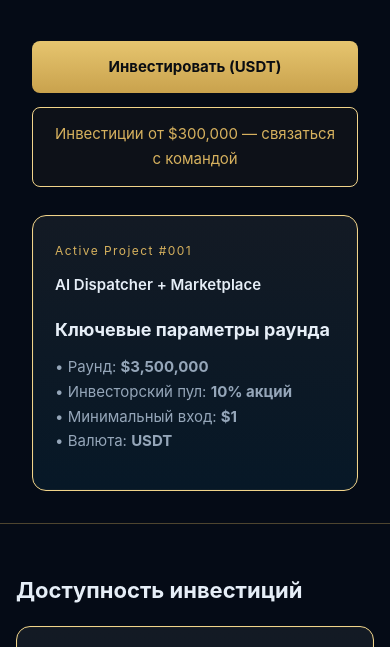
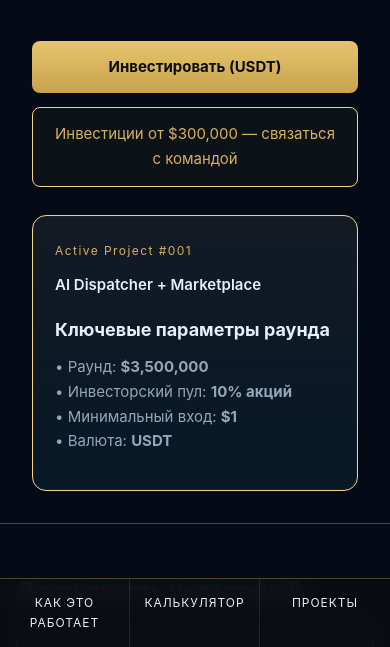
Before and after one commit to noctaivip/noctai, a plain HTML site: page index-ru.html in a window 390 px wide. Shown: the part 197-844 px from the top of the page. Drawn offline with Linux system fonts and the light colour scheme.

Commit message:
Add files via upload

```diff
--- a/index-ru.html
+++ b/index-ru.html
@@ -523,6 +523,57 @@ border-color:var(--gold);
 
 }
 </style>
+<style>
+/* ===========================
+   MOBILE BOTTOM NAV — INVESTOR MODE
+   =========================== */
+
+.mobile-bottom-nav{
+  display:none;
+}
+
+@media (max-width:768px){
+
+  .mobile-bottom-nav{
+    display:grid;
+    grid-template-columns:repeat(3,1fr);
+    position:fixed;
+    left:0;
+    right:0;
+    bottom:0;
+    z-index:2500;
+
+    background:rgba(10,13,18,0.92);
+    backdrop-filter:blur(10px);
+    border-top:1px solid rgba(214,177,94,0.35);
+  }
+
+  .mobile-bottom-nav a{
+    padding:14px 6px;
+    text-align:center;
+    font-size:12px;
+    letter-spacing:0.08em;
+    text-transform:uppercase;
+    text-decoration:none;
+    color:var(--text);
+    border-right:1px solid rgba(214,177,94,0.15);
+  }
+
+  .mobile-bottom-nav a:last-child{
+    border-right:none;
+  }
+
+  .mobile-bottom-nav a:hover{
+    color:var(--gold);
+  }
+
+  /* чтобы контент не прятался под нижней панелью */
+  body{
+    padding-bottom:64px;
+  }
+
+}
+</style>
 
 </head>
 <body>
@@ -845,5 +896,12 @@ function onProjectChange(v){
     </div>
   </div>
 </footer>
+<!-- Mobile Bottom Navigation -->
+<div class="mobile-bottom-nav">
+  <a href="how_it_works-ru.html">Как это работает</a>
+  <a href="#calc" onclick="openInvestmentCalc(); return false;">Калькулятор</a>
+  <a href="projects-ru.html">Проекты</a>
+</div>
+
 </body>
 </html>
```
